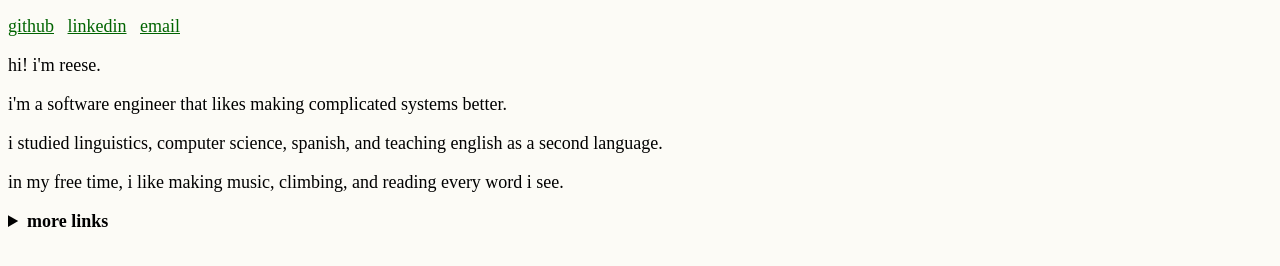
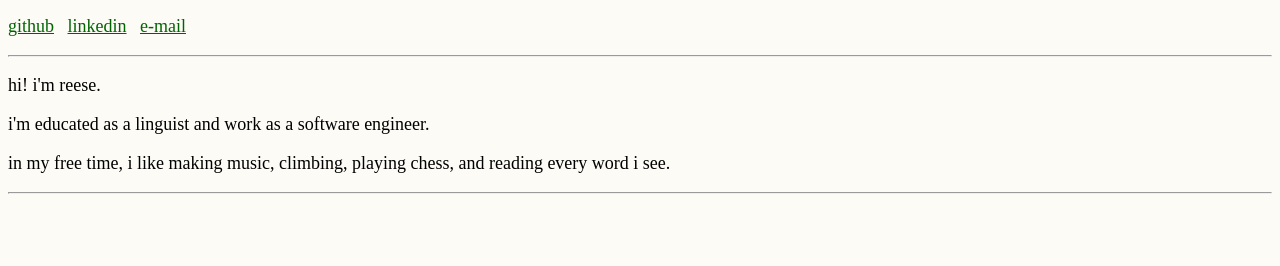
Before and after one commit to reesporte/reesporte.github.io, a plain HTML site: page index.html in a window 1280 px wide. Shown: the part 236-502 px from the top of the page. Drawn offline with Linux system fonts and the light colour scheme.

Commit message:
simplify, but also expand

```diff
--- a/index.html
+++ b/index.html
@@ -26,32 +26,15 @@
       &nbsp;
       <a href="https://linkedin.com/in/reese-porter">linkedin</a>
       &nbsp;
-      <a href="mailto:reesedporter@gmail.com">email</a>
+      <a href="mailto:reesedporter@gmail.com">e-mail</a>
     </p>
+    <hr />
     <p>hi! i'm reese.</p>
-    <p>i'm a software engineer that likes making complicated systems better.</p>
+    <p>i'm educated as a linguist and work as a software engineer.</p>
     <p>
-      i studied linguistics, computer science, spanish, and teaching english as
-      a second language.
+      in my free time, i like making music, climbing, playing chess, and reading
+      every word i see.
     </p>
-    <p>
-      in my free time, i like making music, climbing, and reading every word i
-      see.
-    </p>
-    <p>
-      <details>
-        <summary><b>more links</b></summary>
-        <li><a href="https://reeseporter.xyz/grade">grade</a></li>
-        <li><a href="https://github.com/reesporte/bugfruit">bugfruit</a></li>
-        <li><a href="https://reeseporter.xyz/recipe">recipes</a></li>
-        <li><a href="https://reeseporter.xyz/binary-phone">binary-phone</a></li>
-        <li>
-          <a href="https://reeseporter.xyz/x-marks-the-spot"
-            >x-marks-the-spot</a
-          >
-        </li>
-        <li><a href="https://reeseporter.xyz/sign-match">sign-match</a></li>
-      </details>
-    </p>
+    <hr />
   </body>
 </html>
```
